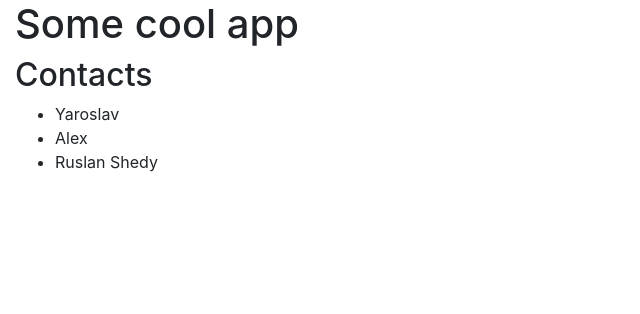
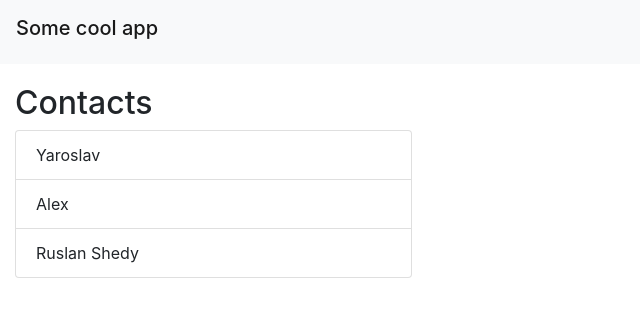
Before and after one commit to feel-the-dz3n/InCamp.angular-contacts, an Angular app: page / in a window 1280 px wide. Shown: the top 314 px of the page, without its empty margins (0-640 px from the left). Built offline with nearby package versions, Linux system fonts and the light colour scheme.

Commit message:
Add new styles

```diff
--- a/src/app/app.component.scss
+++ b/src/app/app.component.scss
@@ -1,7 +1,57 @@
-li {
-    cursor: pointer;
+@import "../styles";
+
+:host {
+  @include make-row();
 }
 
-.selected {
-    background: rgba(0, 0, 0, 0.233);
+nav {
+  @extend .col-12;
+  @extend .navbar;
+  @extend .navbar-light;
+  @extend .bg-light;
 }
+
+h1 {
+  @extend .navbar-brand;
+}
+
+h2 {
+  margin-top: 20px;
+}
+
+aside {
+  @extend .col-4;
+}
+
+main {
+  @extend .col-8;
+}
+
+input[type="text"] {
+  @extend .form-control;
+}
+
+button {
+  @extend .btn;
+  @extend .btn-primary;
+}
+
+ul {
+  @extend .list-group;
+}
+
+ul > li {
+  @extend .list-group-item;
+}
+
+li {
+  cursor: pointer;
+}
+
+li.selected {
+  @extend .active;
+}
+
+form button {
+  margin-top: 10px;
+}
```
